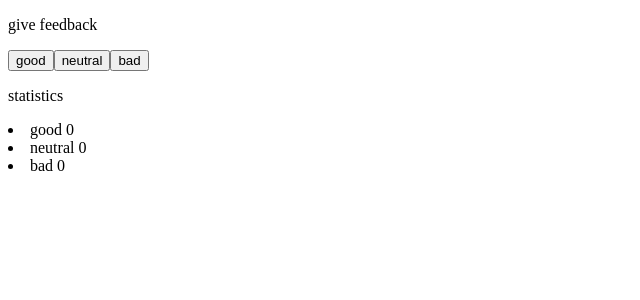
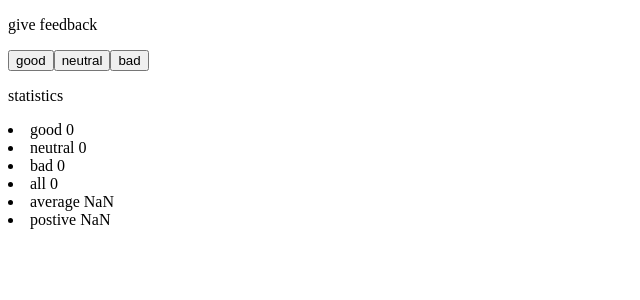
Before and after one commit to Amitonagasaki/Full_Stack_open, a React (Vite) app in the folder part1/: page / in a window 1280 px wide. Shown: the top 300 px of the page, without its empty margins (0-640 px from the left). Built offline with nearby package versions, Linux system fonts and the light colour scheme; the HTML template or start-up script is replaced by a standard one.

Commit message:
problem 1.7 part1 solved

```diff
--- a/part1/src/App.jsx
+++ b/part1/src/App.jsx
@@ -20,6 +20,9 @@ const App = () => {
        <li>good {good}</li>
        <li>neutral {neutral}</li>
        <li>bad {bad}</li>
+       <li>all {good+bad+neutral}</li>
+       <li>average {(good-bad)/(good+bad+neutral)}</li>
+       <li>postive {good/(good+bad+neutral)}</li>
     </div>
   )
 }
```
